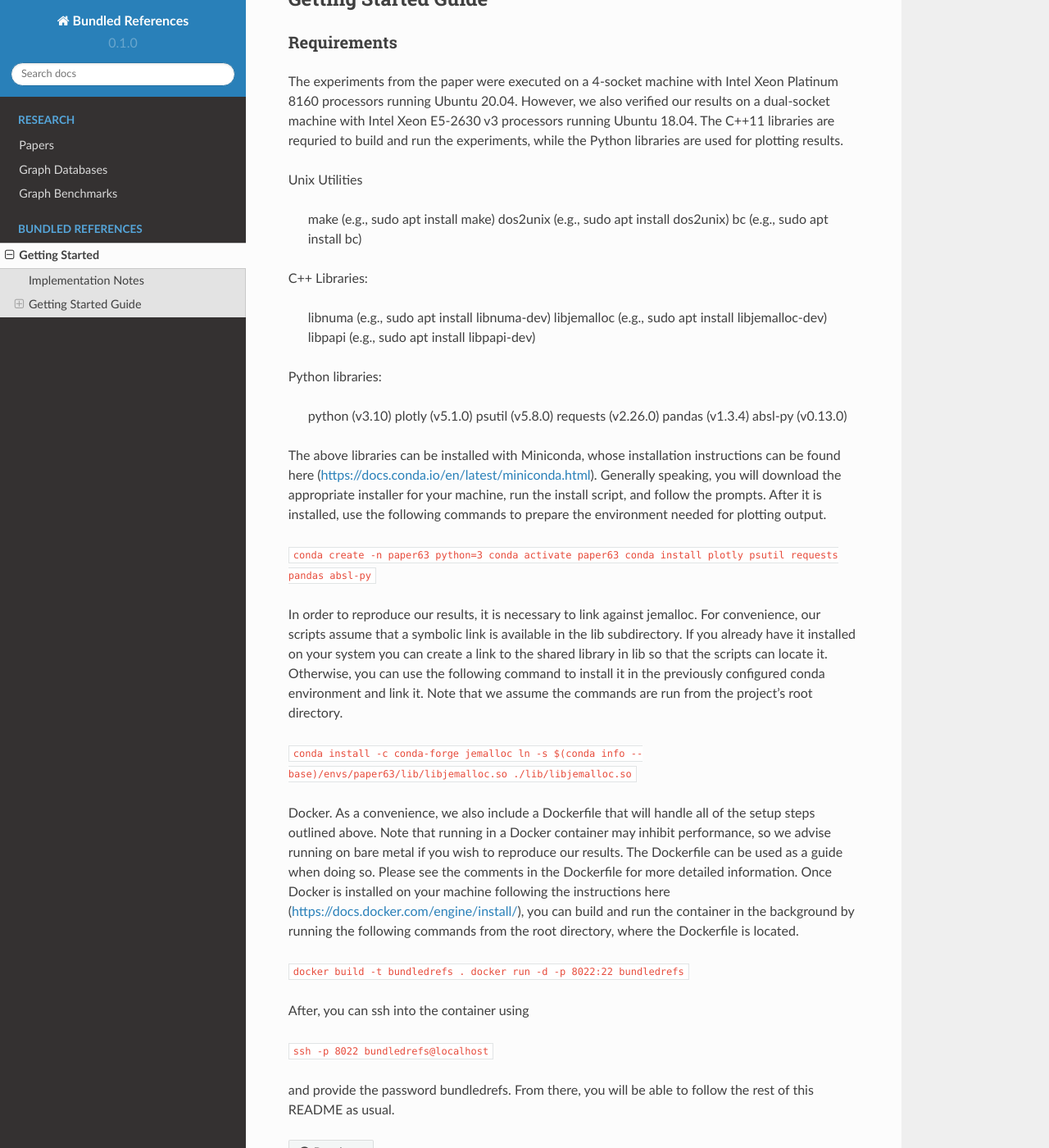
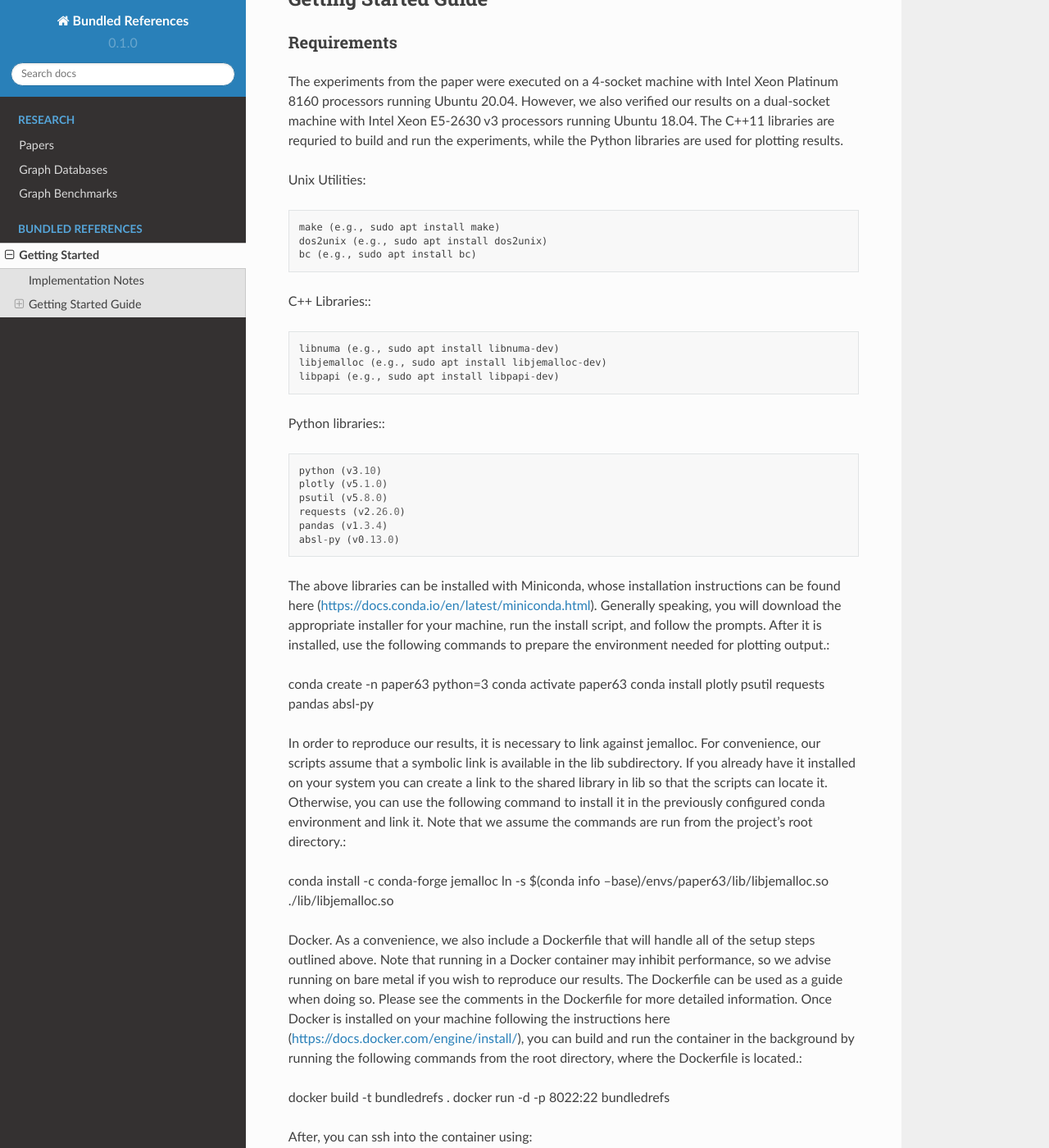
Before and after one commit to JAlexanderCarr/bundledrefs, a Sphinx documentation site: the page built from docs/source/bundledrefs/getting_started.rst, in a window 1280 px wide and 1400 px high, scrolled down 450 px. Shown: the whole window at 82% size. Built offline with Sphinx 7.4.7 and the Read the Docs theme 2.0.0, drawn with Linux system fonts in a browser that asks for light colours; some of the changed text lies outside the part shown.

Commit message:
Updated documentation

```diff
--- a/docs/source/bundledrefs/getting_started.rst
+++ b/docs/source/bundledrefs/getting_started.rst
@@ -23,19 +23,19 @@ Requirements
 
 The experiments from the paper were executed on a 4-socket machine with Intel Xeon Platinum 8160 processors running Ubuntu 20.04. However, we also verified our results on a dual-socket machine with Intel Xeon E5-2630 v3 processors running Ubuntu 18.04. The C++11 libraries are requried to build and run the experiments, while the Python libraries are used for plotting results.
 
-Unix Utilities
+Unix Utilities::
 
     make (e.g., sudo apt install make)
     dos2unix (e.g., sudo apt install dos2unix)
     bc (e.g., sudo apt install bc)
 
-C++ Libraries:
+C++ Libraries:::
 
     libnuma (e.g., sudo apt install libnuma-dev)
     libjemalloc (e.g., sudo apt install libjemalloc-dev)
     libpapi (e.g., sudo apt install libpapi-dev)
 
-Python libraries:
+Python libraries:::
 
     python (v3.10)
     plotly (v5.1.0)
@@ -44,24 +44,24 @@ Python libraries:
     pandas (v1.3.4)
     absl-py (v0.13.0)
 
-The above libraries can be installed with Miniconda, whose installation instructions can be found here (https://docs.conda.io/en/latest/miniconda.html). Generally speaking, you will download the appropriate installer for your machine, run the install script, and follow the prompts. After it is installed, use the following commands to prepare the environment needed for plotting output.
+The above libraries can be installed with Miniconda, whose installation instructions can be found here (https://docs.conda.io/en/latest/miniconda.html). Generally speaking, you will download the appropriate installer for your machine, run the install script, and follow the prompts. After it is installed, use the following commands to prepare the environment needed for plotting output.::
 
-``conda create -n paper63 python=3
+conda create -n paper63 python=3
 conda activate paper63
-conda install plotly psutil requests pandas absl-py``
+conda install plotly psutil requests pandas absl-py
 
-In order to reproduce our results, it is necessary to link against jemalloc. For convenience, our scripts assume that a symbolic link is available in the lib subdirectory. If you already have it installed on your system you can create a link to the shared library in lib so that the scripts can locate it. Otherwise, you can use the following command to install it in the previously configured conda environment and link it. Note that we assume the commands are run from the project's root directory.
+In order to reproduce our results, it is necessary to link against jemalloc. For convenience, our scripts assume that a symbolic link is available in the lib subdirectory. If you already have it installed on your system you can create a link to the shared library in lib so that the scripts can locate it. Otherwise, you can use the following command to install it in the previously configured conda environment and link it. Note that we assume the commands are run from the project's root directory.::
 
-``conda install -c conda-forge jemalloc
-ln -s $(conda info --base)/envs/paper63/lib/libjemalloc.so ./lib/libjemalloc.so``
+conda install -c conda-forge jemalloc
+ln -s $(conda info --base)/envs/paper63/lib/libjemalloc.so ./lib/libjemalloc.so
 
-Docker. As a convenience, we also include a Dockerfile that will handle all of the setup steps outlined above. Note that running in a Docker container may inhibit performance, so we advise running on bare metal if you wish to reproduce our results. The Dockerfile can be used as a guide when doing so. Please see the comments in the Dockerfile for more detailed information. Once Docker is installed on your machine following the instructions here (https://docs.docker.com/engine/install/), you can build and run the container in the background by running the following commands from the root directory, where the Dockerfile is located.
+Docker. As a convenience, we also include a Dockerfile that will handle all of the setup steps outlined above. Note that running in a Docker container may inhibit performance, so we advise running on bare metal if you wish to reproduce our results. The Dockerfile can be used as a guide when doing so. Please see the comments in the Dockerfile for more detailed information. Once Docker is installed on your machine following the instructions here (https://docs.docker.com/engine/install/), you can build and run the container in the background by running the following commands from the root directory, where the Dockerfile is located.::
 
-``docker build -t bundledrefs .
-docker run -d -p 8022:22 bundledrefs``
+docker build -t bundledrefs .
+docker run -d -p 8022:22 bundledrefs
 
-After, you can ssh into the container using
+After, you can ssh into the container using::
 
-``ssh -p 8022 bundledrefs@localhost``
+ssh -p 8022 bundledrefs@localhost
 
 and provide the password bundledrefs. From there, you will be able to follow the rest of this README as usual.
```
